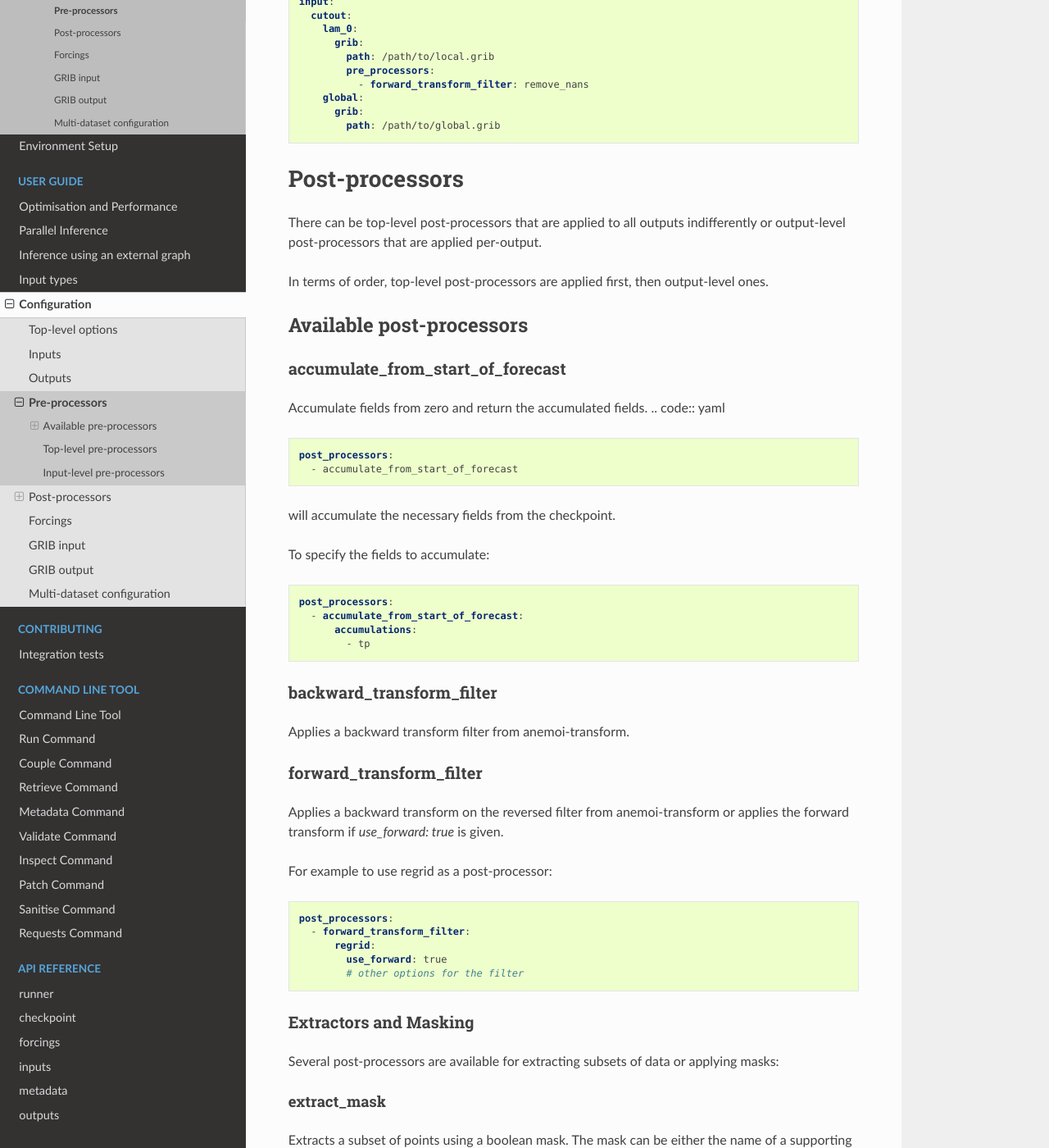
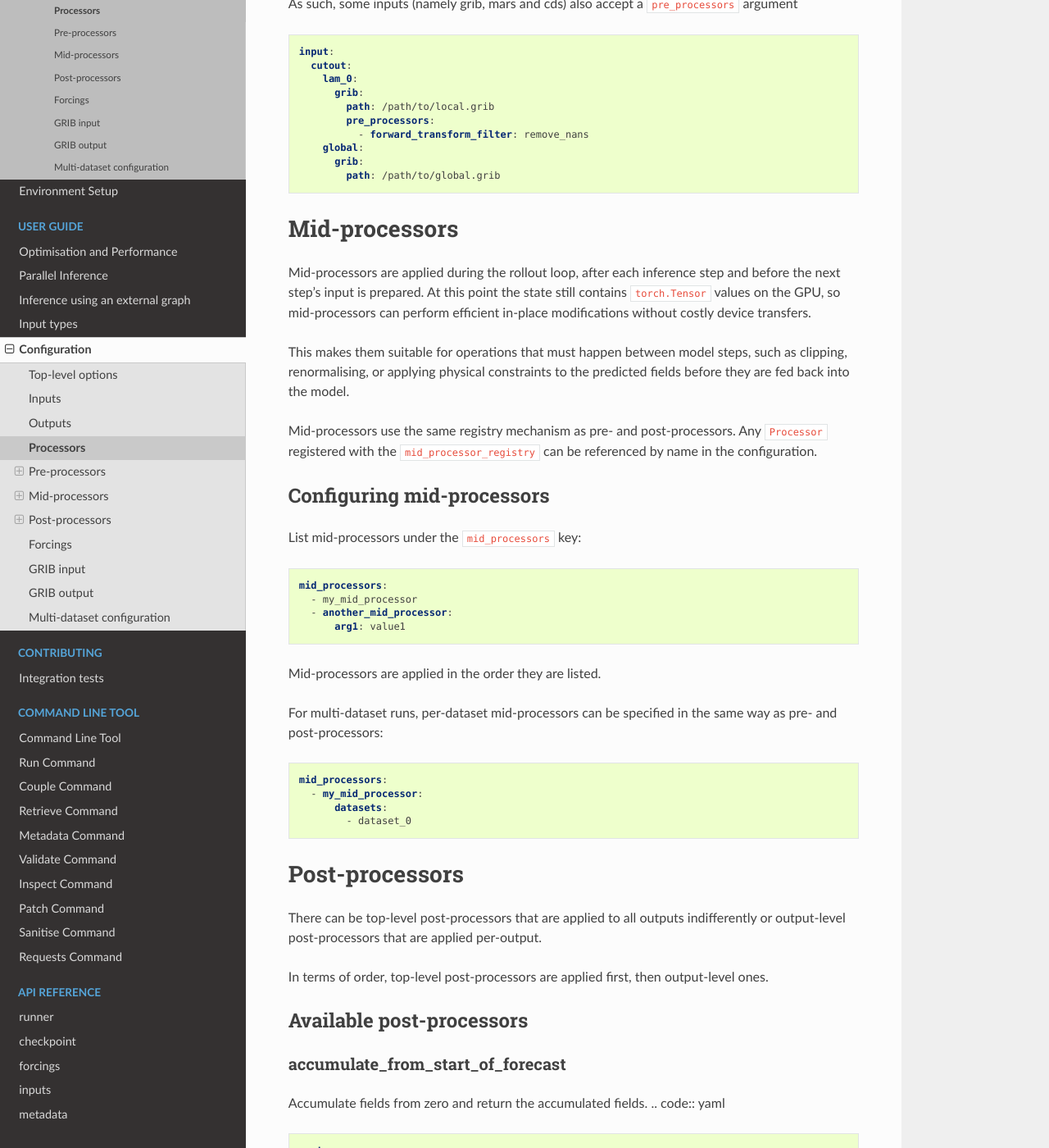
Before and after one commit to ecmwf/anemoi-inference, a Sphinx documentation site: the page built from docs/inference/configs/processors.rst, in a window 1280 px wide and 1400 px high, scrolled down 1322 px. Shown: the whole window at 82% size. Built offline with Sphinx 7.4.7 and the Read the Docs theme 3.1.0, drawn with Linux system fonts in a browser that asks for light colours; pages that are not in the unit, such as notebooks, are missing from menus; the version number could not be read and is left out; some of the changed text lies outside the part shown.

Commit message:
docs: Add for mid

```diff
--- a/docs/inference/configs/processors.rst
+++ b/docs/inference/configs/processors.rst
@@ -1,4 +1,8 @@
 .. _inference-processors:
+
+############
+ Processors
+############
 
 ################
  Pre-processors
@@ -77,6 +81,50 @@ grib, mars and cds) also accept a ``pre_processors`` argument
        global:
          grib:
            path: /path/to/global.grib
+
+################
+ Mid-processors
+################
+
+Mid-processors are applied during the rollout loop, after each inference
+step and before the next step's input is prepared. At this point the
+state still contains ``torch.Tensor`` values on the GPU, so
+mid-processors can perform efficient in-place modifications without
+costly device transfers.
+
+This makes them suitable for operations that must happen between model
+steps, such as clipping, renormalising, or applying physical constraints
+to the predicted fields before they are fed back into the model.
+
+Mid-processors use the same registry mechanism as pre- and
+post-processors. Any ``Processor`` registered with the
+``mid_processor_registry`` can be referenced by name in the
+configuration.
+
+**************************
+ Configuring mid-processors
+**************************
+
+List mid-processors under the ``mid_processors`` key:
+
+.. code:: yaml
+
+   mid_processors:
+     - my_mid_processor
+     - another_mid_processor:
+         arg1: value1
+
+Mid-processors are applied in the order they are listed.
+
+For multi-dataset runs, per-dataset mid-processors can be specified in
+the same way as pre- and post-processors:
+
+.. code:: yaml
+
+   mid_processors:
+     - my_mid_processor:
+         datasets:
+           - dataset_0
 
 #################
  Post-processors
```
